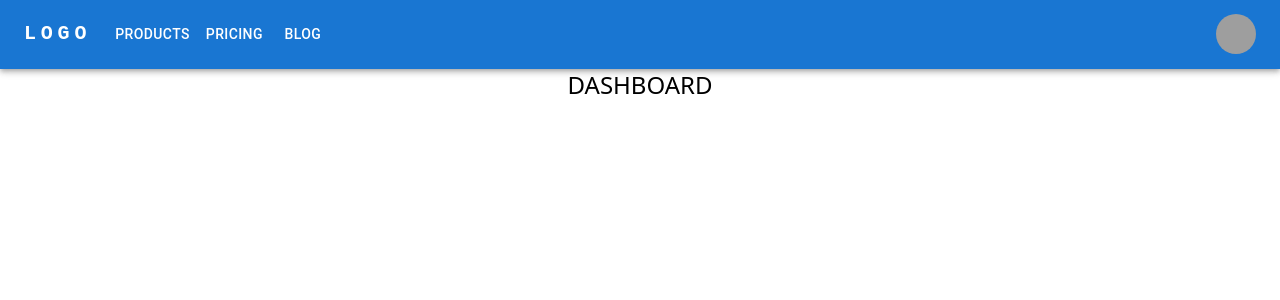
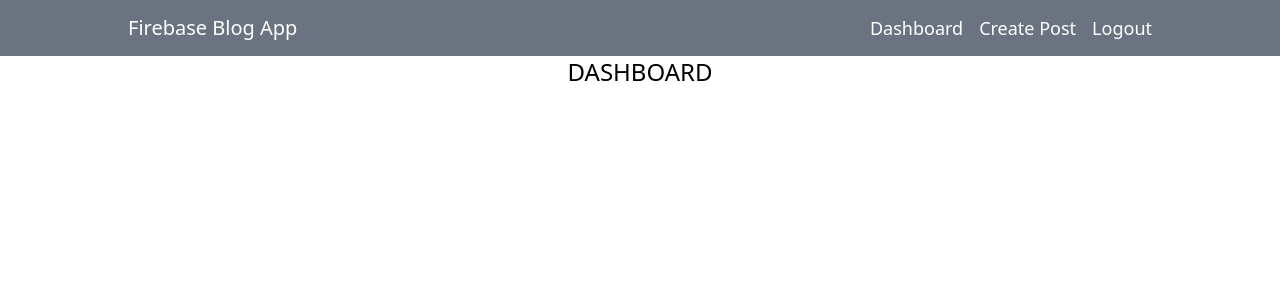
Before and after one commit to mucahitkarakus/fireblog-app, a React (Create React App) app: page / in a window 1280 px wide. Shown: the top 300 px of the page. Built offline with nearby package versions, Linux system fonts and the light colour scheme; grey boxes are pictures that could not be loaded.

Commit message:
navbar style done

```diff
--- a/src/components/Navbar.jsx
+++ b/src/components/Navbar.jsx
@@ -1,156 +1,37 @@
-import * as React from "react";
-import AppBar from "@mui/material/AppBar";
-import Box from "@mui/material/Box";
-import Toolbar from "@mui/material/Toolbar";
-import IconButton from "@mui/material/IconButton";
-import Typography from "@mui/material/Typography";
-import Menu from "@mui/material/Menu";
-import Container from "@mui/material/Container";
-import Avatar from "@mui/material/Avatar";
-import Button from "@mui/material/Button";
-import Tooltip from "@mui/material/Tooltip";
-import MenuItem from "@mui/material/MenuItem";
+import React from "react";
+import {Link} from "react-router-dom";
 
-const pages = ["Products", "Pricing", "Blog"];
-const settings = ["Profile", "Account", "Dashboard", "Logout"];
-
-function ResponsiveAppBar() {
-  const [anchorElNav, setAnchorElNav] = React.useState(null);
-  const [anchorElUser, setAnchorElUser] = React.useState(null);
-
-  const handleOpenNavMenu = (event) => {
-    setAnchorElNav(event.currentTarget);
-  };
-  const handleOpenUserMenu = (event) => {
-    setAnchorElUser(event.currentTarget);
-  };
-
-  const handleCloseNavMenu = () => {
-    setAnchorElNav(null);
-  };
-
-  const handleCloseUserMenu = () => {
-    setAnchorElUser(null);
-  };
+const Navbar = () => {
+  const links = [
+    {
+      title: "Dashboard",
+      link: "/",
+    },
+    {
+      title: "Create Post",
+      link: "/post/create",
+    },
+    {
+      title: "Logout",
+    },
+  ];
 
   return (
-    <AppBar position="static">
-      <Container maxWidth="xl">
-        <Toolbar disableGutters>
-          <Typography
-            variant="h6"
-            noWrap
-            component="a"
-            href="/"
-            sx={{
-              mr: 2,
-              display: {xs: "none", md: "flex"},
-              fontFamily: "monospace",
-              fontWeight: 700,
-              letterSpacing: ".3rem",
-              color: "inherit",
-              textDecoration: "none",
-            }}
-          >
-            LOGO
-          </Typography>
+    <div className="w-full bg-gray-500 sm:h-14">
+      <div className="max-w-screen-lg mx-10 md:mx-auto flex flex-col sm:flex-row py-2 sm:py-0 justify-between items-center h-full">
+        <p className="text-xl text-white">Firebase Blog App</p>
+        <ul className="flex space-x-4">
+          {links.map((item, idx) => (
+            <Link key={idx} to={item.link}>
+              <li className="hover:underline text-white text-lg">
+                {item.title}
+              </li>
+            </Link>
+          ))}
+        </ul>
+      </div>
+    </div>
+  );
+};
 
-          <Box sx={{flexGrow: 1, display: {xs: "flex", md: "none"}}}>
-            <IconButton
-              size="large"
-              aria-label="account of current user"
-              aria-controls="menu-appbar"
-              aria-haspopup="true"
-              onClick={handleOpenNavMenu}
-              color="inherit"
-            ></IconButton>
-            <Menu
-              id="menu-appbar"
-              anchorEl={anchorElNav}
-              anchorOrigin={{
-                vertical: "bottom",
-                horizontal: "left",
-              }}
-              keepMounted
-              transformOrigin={{
-                vertical: "top",
-                horizontal: "left",
-              }}
-              open={Boolean(anchorElNav)}
-              onClose={handleCloseNavMenu}
-              sx={{
-                display: {xs: "block", md: "none"},
-              }}
-            >
-              {pages.map((page) => (
-                <MenuItem key={page} onClick={handleCloseNavMenu}>
-                  <Typography textAlign="center">{page}</Typography>
-                </MenuItem>
-              ))}
-            </Menu>
-          </Box>
-          <Typography
-            variant="h5"
-            noWrap
-            component="a"
-            href=""
-            sx={{
-              mr: 2,
-              display: {xs: "flex", md: "none"},
-              flexGrow: 1,
-              fontFamily: "monospace",
-              fontWeight: 700,
-              letterSpacing: ".3rem",
-              color: "inherit",
-              textDecoration: "none",
-            }}
-          >
-            LOGO
-          </Typography>
-          <Box sx={{flexGrow: 1, display: {xs: "none", md: "flex"}}}>
-            {pages.map((page) => (
-              <Button
-                key={page}
-                onClick={handleCloseNavMenu}
-                sx={{my: 2, color: "white", display: "block"}}
-              >
-                {page}
-              </Button>
-            ))}
-          </Box>
-
-          <Box sx={{flexGrow: 0}}>
-            <Tooltip title="Open settings">
-              <IconButton onClick={handleOpenUserMenu} sx={{p: 0}}>
-                <Avatar alt="Remy Sharp" src="/static/images/avatar/2.jpg" />
-              </IconButton>
-            </Tooltip>
-            <Menu
-              sx={{mt: "45px"}}
-              id="menu-appbar"
-              anchorEl={anchorElUser}
-              anchorOrigin={{
-                vertical: "top",
-                horizontal: "right",
-              }}
-              keepMounted
-              transformOrigin={{
-                vertical: "top",
-                horizontal: "right",
-              }}
-              open={Boolean(anchorElUser)}
-              onClose={handleCloseUserMenu}
-            >
-              {settings.map((setting) => (
-                <MenuItem key={setting} onClick={handleCloseUserMenu}>
-                  <Typography textAlign="center">{setting}</Typography>
-                </MenuItem>
-              ))}
-            </Menu>
-          </Box>
-        </Toolbar>
-      </Container>
-    </AppBar>
-  );
-}
-export default ResponsiveAppBar;
+export default Navbar;
```
